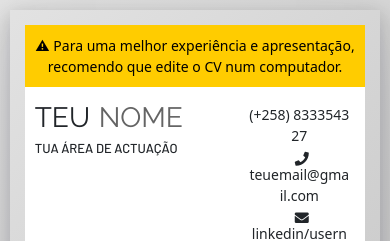
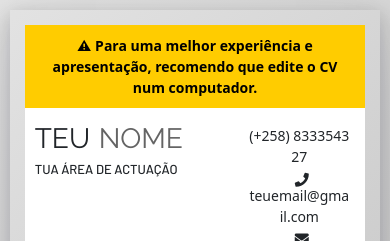
Before and after one commit to monjane10/ClickOnCV, a plain HTML site: page index.html in a window 390 px wide. Shown: the top 241 px of the page. Drawn offline with nearby package versions, Linux system fonts and the light colour scheme.

Commit message:
melhorar layout

```diff
--- a/styles.css
+++ b/styles.css
@@ -328,11 +328,18 @@ button {
     }
 
     #desktop-warning {
-        background: #ffcc00;
-        color: #000;
-        text-align: center;
-        padding: 10px;
-        font-weight: bold;
+        display: none; /* Esconde por padrão */
+    }
+
+    @media (max-width: 768px) {
+        #desktop-warning {
+            display: block; /* Exibe em telas menores que 768px */
+            background: #ffcc00;
+            color: #000;
+            text-align: center;
+            padding: 10px;
+            font-weight: bold;
+        }
     }
 
 }
```
